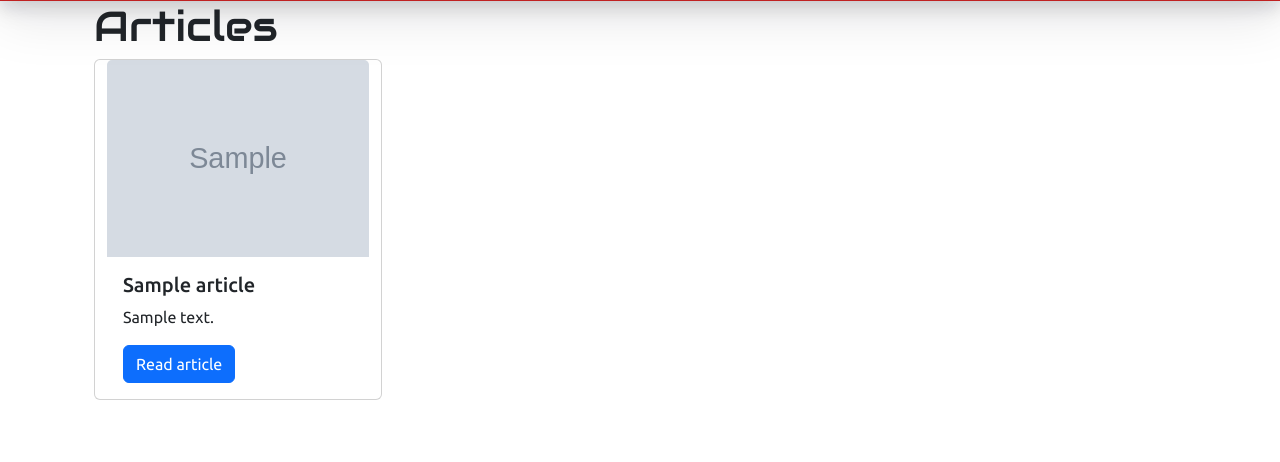
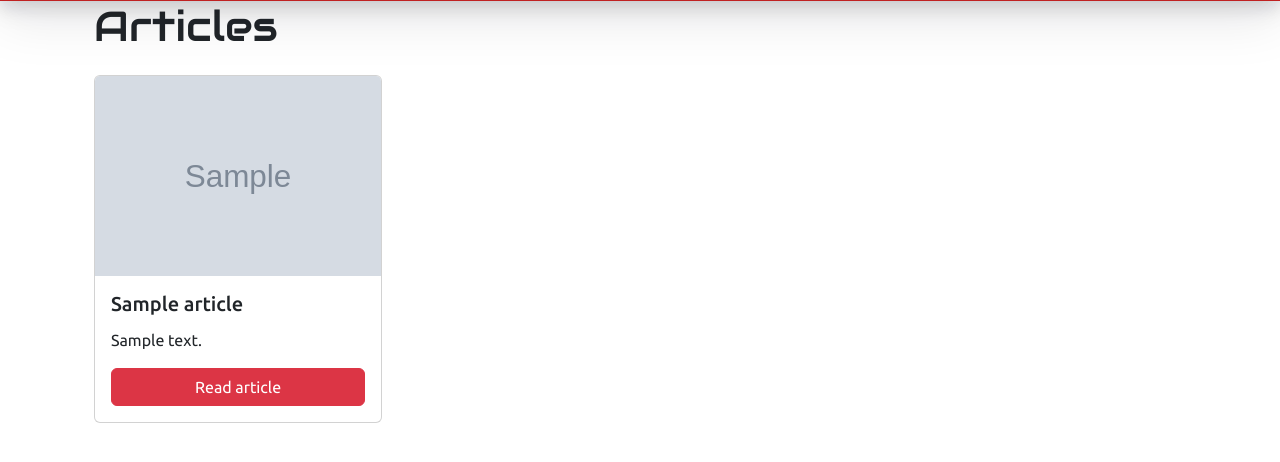
Before and after one commit to neilcasas/f1-website, a Flask app: template templates/index.html in a window 1280 px wide. Shown: the part 55-517 px from the top of the page. Run offline with Flask 3, Linux system fonts and the light colour scheme; the template is opened without the code that fills it: most values are stand-ins (such as "Sample title", 1, 10 or a date in 2020); grey boxes marked "Sample" are stand-in pictures.

Commit message:
fixed article layout

```diff
--- a/app.py
+++ b/app.py
@@ -26,9 +26,9 @@ def index():
     # Initializing news api
     newsapi = NewsApiClient(api_key='52dc7bcd93b547baa52272cd832199b5')
     # Get top headlines about F1
-    f1_articles = newsapi.get_everything(q='formula 1 grand prix results',
+    f1_articles = newsapi.get_everything(q='formula+1+grand+prix+results',
                                           language='en',
-                                          page_size=8,
+                                          page_size=4,
                                           sort_by='relevancy',
                                           )['articles']
     return render_template("index.html", articles=f1_articles)
--- a/static/styles.css
+++ b/static/styles.css
@@ -51,3 +51,48 @@ td {
 .profile-category {
     font-weight: 500;
 }
+
+/* Home styling */
+
+.articles {
+    display: flex;
+    overflow-x: auto;
+    padding: 1rem 0;
+    gap: 1rem;
+}
+
+.article-card {
+    flex: 0 0 auto;
+    width: 18rem;
+}
+
+.card-img-top {
+    height: 200px;
+    object-fit: cover;
+}
+
+.card-body {
+    display: flex;
+    flex-direction: column;
+}
+
+.card-title {
+    font-size: 1.25rem;
+    margin-bottom: 0.75rem;
+}
+
+.card-text {
+    font-size: 1rem;
+    flex-grow: 1;
+    overflow: hidden;
+    text-overflow: ellipsis;
+    display: -webkit-box;
+    -webkit-line-clamp: 3;
+    /* number of lines to show */
+    -webkit-box-orient: vertical;
+}
+
+.btn-primary {
+    align-self: start;
+    margin-top: auto;
+}
--- a/templates/index.html
+++ b/templates/index.html
@@ -20,17 +20,19 @@ Home
 {% endblock %}
 
 {% block main %}
-<div class="container">
+<div class="container-fluid">
     <h1>Articles</h1>
-    <div class="container articles">
-        <div class="row">
+    <div class="container-fluid articles">
+        <div class="row g-4">
             {% for article in articles %}
-            <div class="card article-card" style="width: 18rem;">
-                <img src="{{article['urlToImage']}}" class="card-img-top" alt="{}">
-                <div class="card-body">
-                    <h5 class="card-title">{{article['title']}}</h5>
-                    <p class="card-text">{{article['description']}}</p>
-                    <a href="{{article['url']}}" class="btn btn-primary">Read article</a>
+            <div class="col g-4">
+                <div class="card h-100 article-card">
+                    <img src="{{article['urlToImage']}}" class="card-img-top" alt="Article image">
+                    <div class="card-body">
+                        <h5 class="card-title">{{article['title']}}</h5>
+                        <p class="card-text">{{article['description']}}</p>
+                        <a href="{{article['url']}}" class="btn btn-danger">Read article</a>
+                    </div>
                 </div>
             </div>
             {% endfor %}
```
